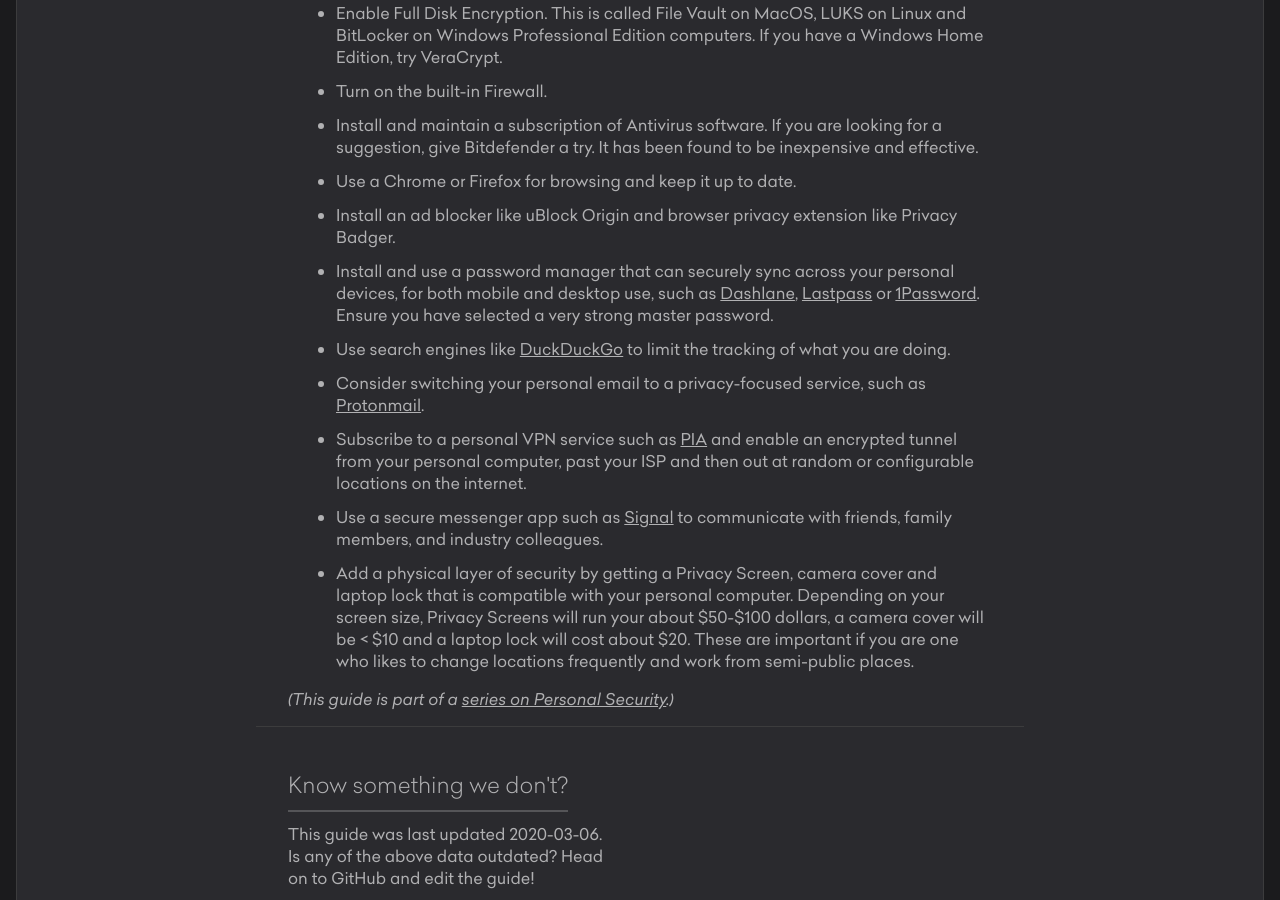
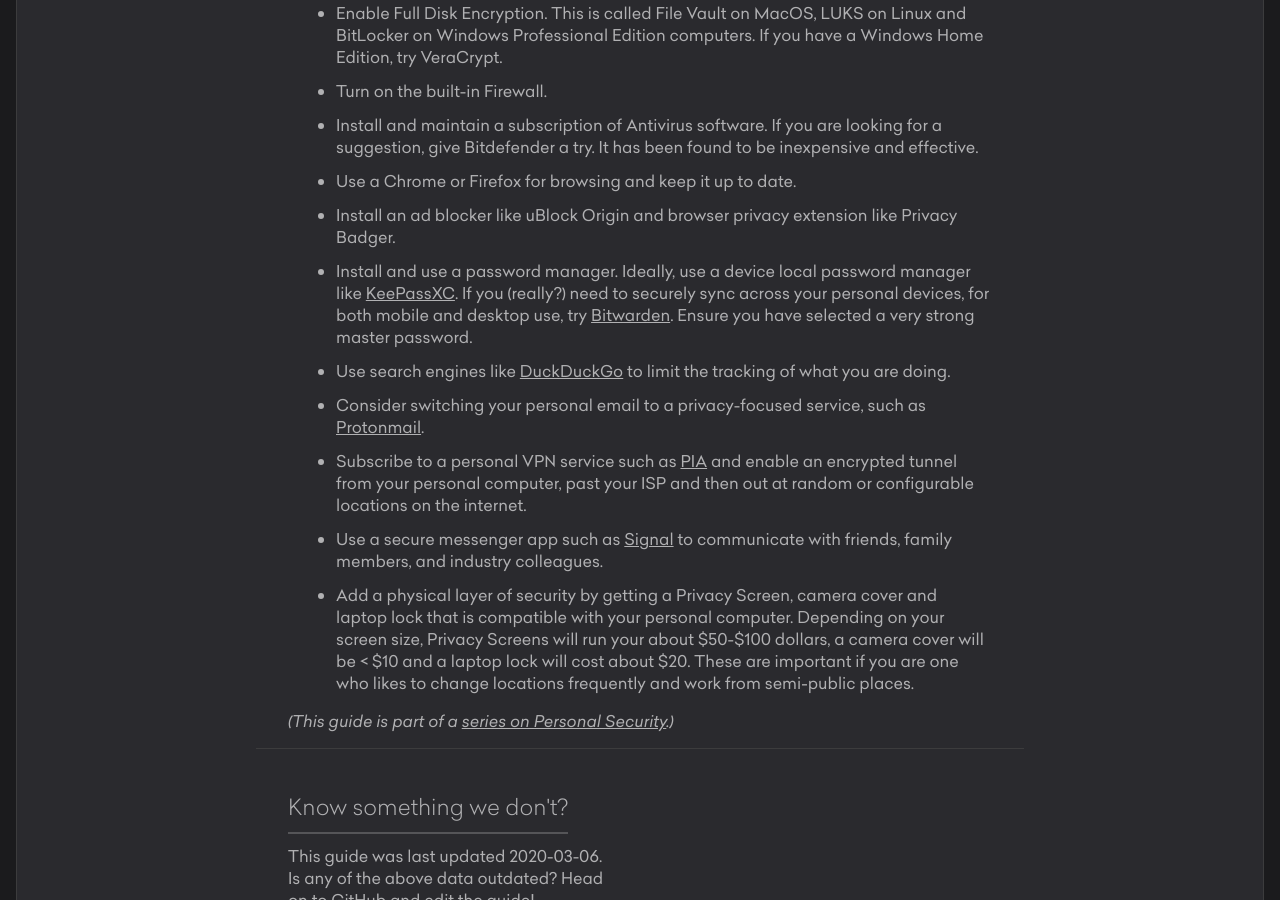
Before and after one commit to krakensecuritylabs/canisecure, a Jekyll site: the page built from _guides/personalcomputer.md, in a window 1280 px wide and 900 px high, scrolled down 497 px. Built offline with Jekyll 4.4.1, drawn with Linux system fonts in a browser that asks for light colours.

Commit message:
Improve password manager recommendations
Get recommendations inline with reputable and widely-peer-reviewed opinion of /r/privacytoolsio community (specifically https://www.privacytools.io/software/passwords/)

```diff
--- a/_guides/personalcomputer.md
+++ b/_guides/personalcomputer.md
@@ -20,7 +20,7 @@
 
 -   Install an ad blocker like uBlock Origin and browser privacy extension like Privacy Badger.
 
--   Install and use a password manager that can securely sync across your personal devices, for both mobile and desktop use, such as [Dashlane](https://www.dashlane.com/), [Lastpass](https://www.lastpass.com/) or [1Password](https://1password.com/). Ensure you have selected a very strong master password.
+-   Install and use a password manager. Ideally, use a device local password manager like [KeePassXC](https://keepassxc.org/). If you (really?) need to securely sync across your personal devices, for both mobile and desktop use, try [Bitwarden](https://bitwarden.com/). Ensure you have selected a very strong master password.
 
 -   Use search engines like [DuckDuckGo](https://duckduckgo.com/) to limit the tracking of what you are doing.
 
```
